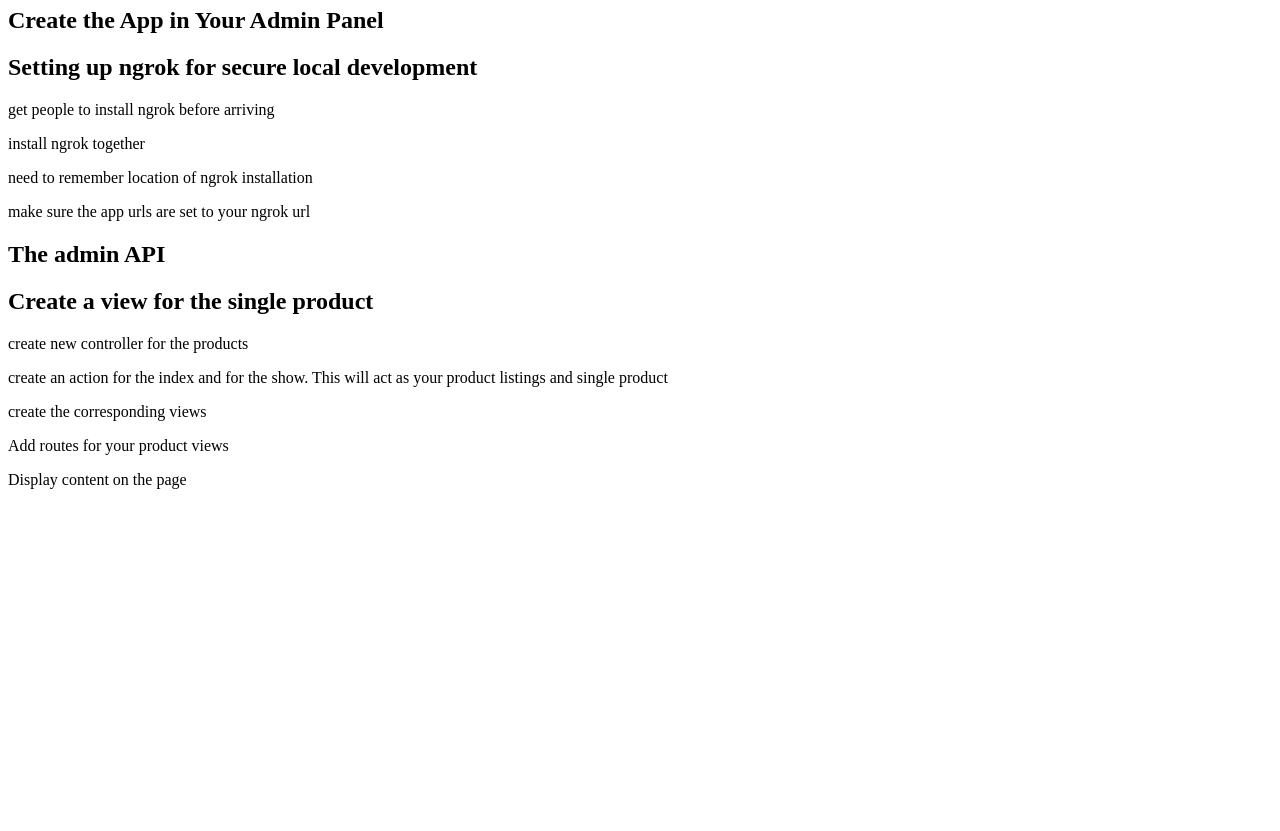
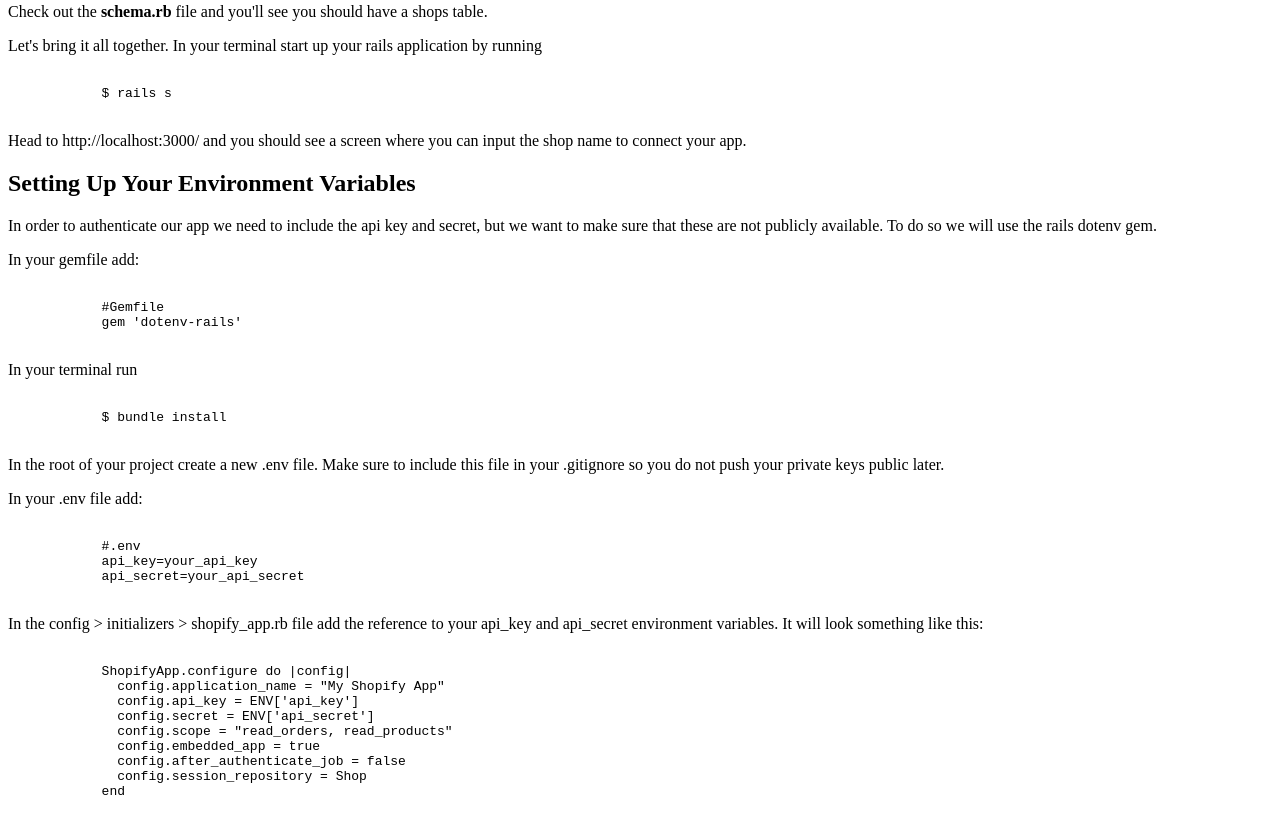
Before and after one commit to jrdnndtsch/shopify-app-3hr, a plain HTML site: page index.html in a window 1280 px wide. Shown: the part 3776-4607 px from the top of the page. Before the commit the page ends 4281 px from the top, so only its background shows below. Drawn offline with Linux system fonts and the light colour scheme.

Commit message:
env variables

```diff
--- a/index.html
+++ b/index.html
@@ -83,6 +83,44 @@
         <pre><code>
             $ rake db:migrate
         </code></pre>
+        <p>Check out the <strong>schema.rb</strong> file and you'll see you should have a shops table.</p>
+        <p>Let's bring it all together. In your terminal start up your rails application by running</p>
+        <pre><code>
+            $ rails s
+        </code></pre>
+        <p>Head to http://localhost:3000/ and you should see a screen where you can input the shop name to connect your app.</p>
+    </section>
+    <section>
+        <h2>Setting Up Your Environment Variables</h2>
+        <p>In order to authenticate our app we need to include the api key and secret, but we want to make sure that these are not publicly available. To do so we will use the rails dotenv gem.</p>
+        <p>In your gemfile add:</p>
+        <pre><code>
+            #Gemfile
+            gem 'dotenv-rails'
+        </code></pre>
+        <p>In your terminal run</p>
+        <pre><code>
+            $ bundle install
+        </code></pre>
+        <p>In the root of your project create a new .env file. Make sure to include this file in your .gitignore so you do not push your private keys public later.</p>
+        <p>In your .env file add:</p>
+        <pre><code>
+            #.env
+            api_key=your_api_key
+            api_secret=your_api_secret
+        </code></pre>
+        <p>In the config > initializers > shopify_app.rb file add the reference to your api_key and api_secret environment variables. It will look something like this:</p>
+        <pre><code>
+            ShopifyApp.configure do |config|
+              config.application_name = "My Shopify App"
+              config.api_key = ENV['api_key']
+              config.secret = ENV['api_secret']
+              config.scope = "read_orders, read_products"
+              config.embedded_app = true
+              config.after_authenticate_job = false
+              config.session_repository = Shop
+            end
+        </code></pre>
     </section>
     <section>
         <h2>Create the App in Your Admin Panel</h2>
```
